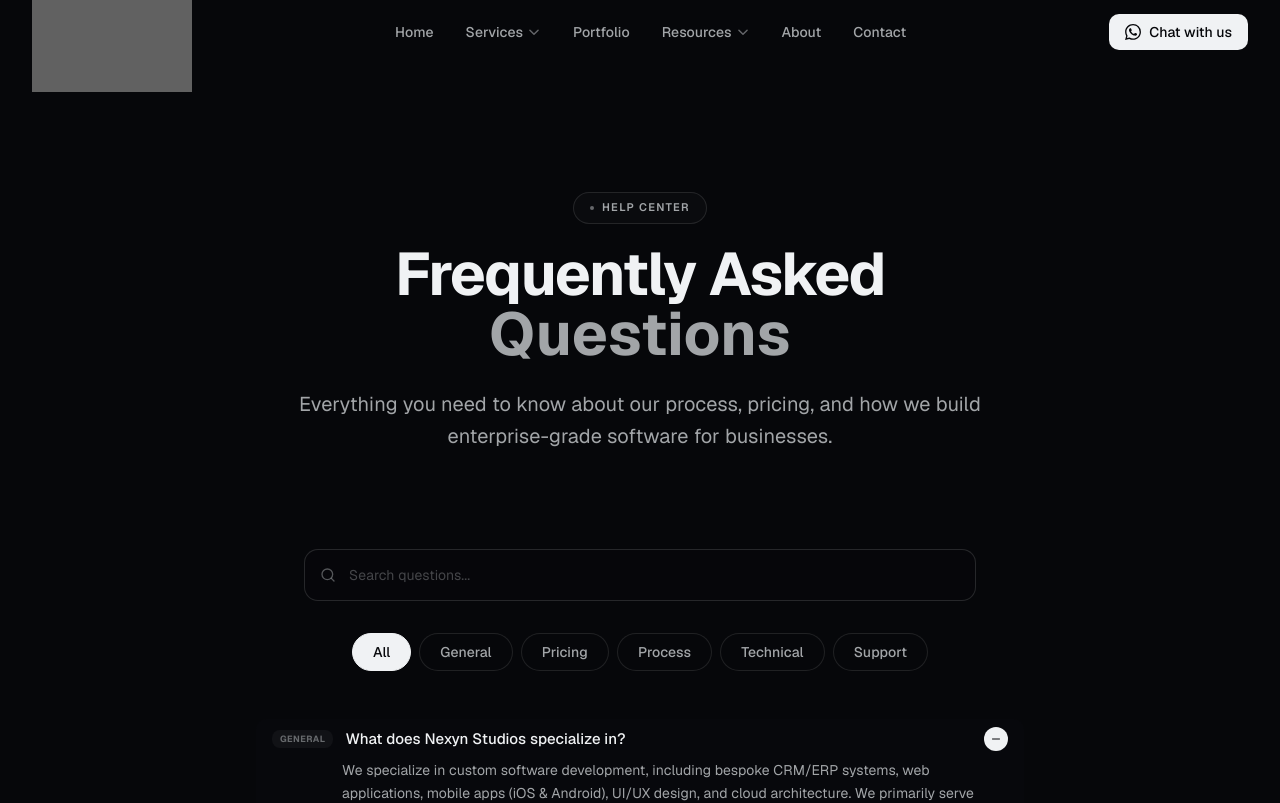
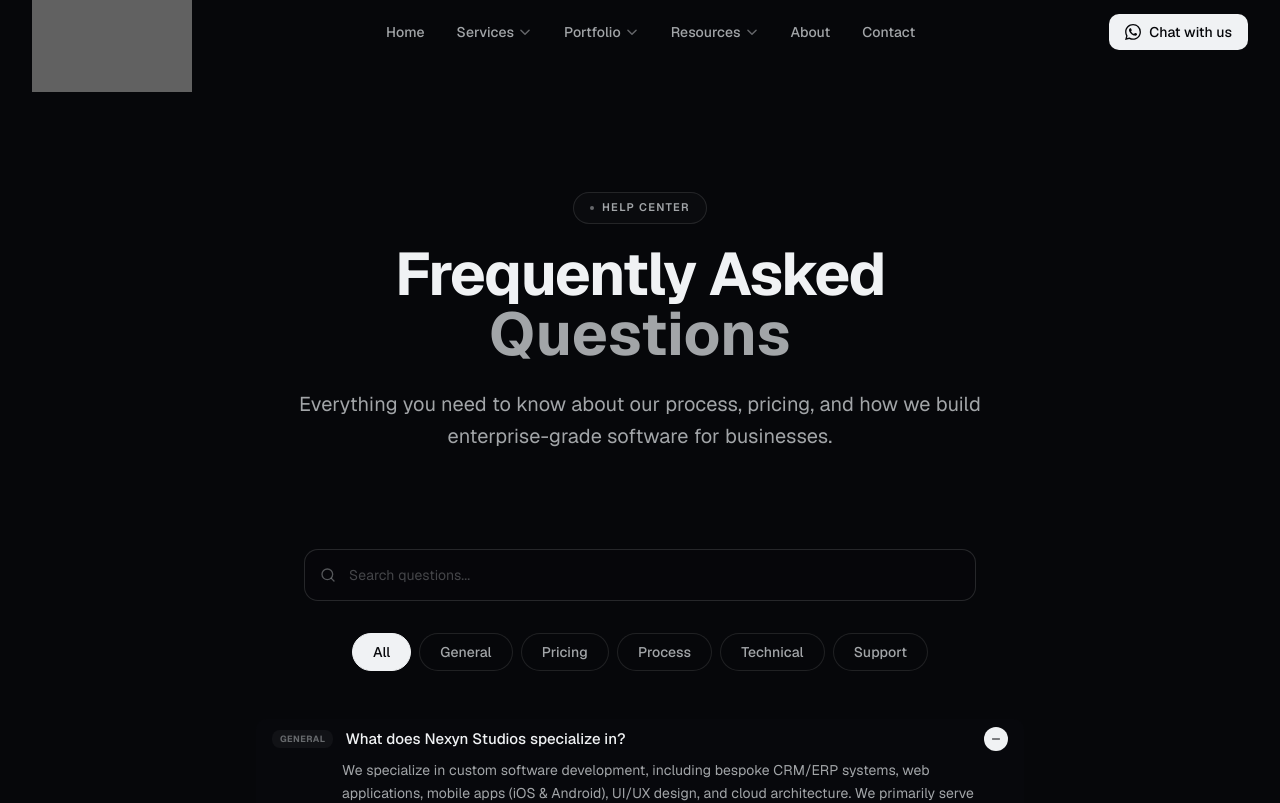
Before and after one commit to arfajsheru/nexynstudio, a Next.js app: page /faq in a window 1280 px wide. Shown: the top 803 px of the page. Built offline with nearby package versions, Linux system fonts and the light colour scheme; grey boxes are pictures that could not be loaded.

Commit message:
feat: add portfolio dropdown menu to desktop and mobile navbar navigation

```diff
--- a/components/sections/navbar.tsx
+++ b/components/sections/navbar.tsx
@@ -88,6 +88,27 @@ const RESOURCES_DROPDOWN = [
   },
 ];
 
+const PORTFOLIO_DROPDOWN = [
+  {
+    label: "United Welfare Foundation",
+    desc: "Scholarship CRM & portal system",
+    href: "/projects/united-welfare-foundation",
+    icon: Layers,
+  },
+  {
+    label: "Nexyn Chat Web",
+    desc: "Real-time web messaging platform",
+    href: "/projects/nexyn-chat-web",
+    icon: Globe,
+  },
+  {
+    label: "Nexyn Chat Mobile",
+    desc: "React Native iOS & Android chat app",
+    href: "/projects/nexyn-chat-mobile",
+    icon: Smartphone,
+  },
+];
+
 export function Navbar() {
   const [isScrolled, setIsScrolled] = useState(false)
   const [isMobileOpen, setIsMobileOpen] = useState(false)
@@ -95,6 +116,8 @@ export function Navbar() {
   const [isMobileServicesOpen, setIsMobileServicesOpen] = useState(false)
   const [isResourcesOpen, setIsResourcesOpen] = useState(false)
   const [isMobileResourcesOpen, setIsMobileResourcesOpen] = useState(false)
+  const [isPortfolioOpen, setIsPortfolioOpen] = useState(false)
+  const [isMobilePortfolioOpen, setIsMobilePortfolioOpen] = useState(false)
   const activeSection = useActiveSection(SECTION_IDS)
   const isDesktop = useMediaQuery("(min-width: 1024px)")
   const isMobileMenuVisible = isMobileOpen && !isDesktop
@@ -326,6 +349,89 @@ export function Navbar() {
                                   href={sub.href}
                                   onClick={(e) => {
                                     setIsResourcesOpen(false);
+                                    handleNavClick(e, sub.href);
+                                  }}
+                                  className="group flex items-start gap-3 rounded-xl p-3 transition-colors hover:bg-muted/50"
+                                >
+                                  <div className="flex h-9 w-9 shrink-0 items-center justify-center rounded-lg bg-foreground/[0.04] transition-colors group-hover:bg-foreground/[0.08]">
+                                    <SubIcon className="h-4.5 w-4.5 text-foreground/75" />
+                                  </div>
+                                  <div className="min-w-0 text-left">
+                                    <div className="text-xs font-semibold text-foreground flex items-center gap-1">
+                                      {sub.label}
+                                      <ArrowRight className="h-3 w-3 opacity-0 -translate-x-1 transition-all group-hover:opacity-100 group-hover:translate-x-0" />
+                                    </div>
+                                    <div className="mt-0.5 text-[10.5px] leading-relaxed text-muted-foreground">
+                                      {sub.desc}
+                                    </div>
+                                  </div>
+                                </Link>
+                              );
+                            })}
+                          </div>
+                        </motion.div>
+                      )}
+                    </AnimatePresence>
+                  </div>
+                );
+              }
+
+              if (item.label === "Portfolio") {
+                return (
+                  <div
+                    key={item.label}
+                    className="relative"
+                    onMouseEnter={() => setIsPortfolioOpen(true)}
+                    onMouseLeave={() => setIsPortfolioOpen(false)}
+                  >
+                    <Link
+                      href={item.href}
+                      onClick={(e) => handleNavClick(e, item.href)}
+                      className={cn(
+                        "relative flex items-center gap-1 rounded-lg px-3.5 py-2 text-sm font-medium transition-colors duration-200",
+                        isActive
+                          ? "text-foreground"
+                          : "text-muted-foreground hover:text-foreground"
+                      )}
+                      aria-current={isActive ? "page" : undefined}
+                    >
+                      {item.label}
+                      <svg
+                        className={cn(
+                          "h-3.5 w-3.5 transition-transform duration-200 opacity-60",
+                          isPortfolioOpen && "rotate-180"
+                        )}
+                        fill="none"
+                        viewBox="0 0 24 24"
+                        stroke="currentColor"
+                      >
+                        <path
+                          strokeLinecap="round"
+                          strokeLinejoin="round"
+                          strokeWidth={2.5}
+                          d="M19 9l-7 7-7-7"
+                        />
+                      </svg>
+                    </Link>
+
+                    <AnimatePresence>
+                      {isPortfolioOpen && (
+                        <motion.div
+                          initial={{ opacity: 0, y: 10, scale: 0.95 }}
+                          animate={{ opacity: 1, y: 0, scale: 1 }}
+                          exit={{ opacity: 0, y: 10, scale: 0.95 }}
+                          transition={{ duration: 0.15 }}
+                          className="absolute left-1/2 top-full z-50 mt-1 w-[380px] -translate-x-1/2 rounded-2xl border border-border bg-background/95 p-3 shadow-2xl backdrop-blur-xl"
+                        >
+                          <div className="grid gap-1">
+                            {PORTFOLIO_DROPDOWN.map((sub) => {
+                              const SubIcon = sub.icon;
+                              return (
+                                <Link
+                                  key={sub.label}
+                                  href={sub.href}
+                                  onClick={(e) => {
+                                    setIsPortfolioOpen(false);
                                     handleNavClick(e, sub.href);
                                   }}
                                   className="group flex items-start gap-3 rounded-xl p-3 transition-colors hover:bg-muted/50"
@@ -602,6 +708,72 @@ export function Navbar() {
                       );
                     }
 
+                    if (item.label === "Portfolio") {
+                      return (
+                        <div key={item.label} className="flex flex-col">
+                          <button
+                            onClick={() => setIsMobilePortfolioOpen(!isMobilePortfolioOpen)}
+                            className={cn(
+                              "w-full rounded-xl px-4 py-3.5 text-[15px] font-semibold transition-all duration-200 flex items-center justify-between",
+                              isActive
+                                ? "bg-foreground/5 text-foreground"
+                                : "text-muted-foreground hover:bg-muted/30 hover:text-foreground"
+                            )}
+                          >
+                            <div className="flex items-center gap-3">
+                              <IconComponent className="h-4.5 w-4.5 text-foreground/50 shrink-0" />
+                              <span>{item.label}</span>
+                            </div>
+                            <svg
+                              className={cn(
+                                "h-4 w-4 transition-transform duration-200 text-muted-foreground",
+                                isMobilePortfolioOpen && "rotate-180"
+                              )}
+                              fill="none"
+                              viewBox="0 0 24 24"
+                              stroke="currentColor"
+                            >
+                              <path
+                                strokeLinecap="round"
+                                strokeLinejoin="round"
+                                strokeWidth={2}
+                                d="M19 9l-7 7-7-7"
+                              />
+                            </svg>
+                          </button>
+
+                          <AnimatePresence>
+                            {isMobilePortfolioOpen && (
+                              <motion.div
+                                initial={{ height: 0, opacity: 0 }}
+                                animate={{ height: "auto", opacity: 1 }}
+                                exit={{ height: 0, opacity: 0 }}
+                                className="overflow-hidden pl-7 flex flex-col gap-1 mt-1 border-l border-border/60 ml-6"
+                              >
+                                {PORTFOLIO_DROPDOWN.map((sub) => {
+                                  const SubIcon = sub.icon;
+                                  return (
+                                    <Link
+                                      key={sub.label}
+                                      href={sub.href}
+                                      onClick={(e) => {
+                                        setIsMobileOpen(false);
+                                        handleNavClick(e, sub.href);
+                                      }}
+                                      className="flex items-center gap-2.5 rounded-lg px-3 py-2 text-[12.5px] font-semibold text-muted-foreground hover:text-foreground hover:bg-muted/20 transition-all text-left"
+                                    >
+                                      <SubIcon className="h-3.5 w-3.5 text-foreground/40" />
+                                      {sub.label}
+                                    </Link>
+                                  );
+                                })}
+                              </motion.div>
+                            )}
+                          </AnimatePresence>
+                        </div>
+                      );
+                    }
+
                     return (
                       <Link
                         key={item.label}
```
